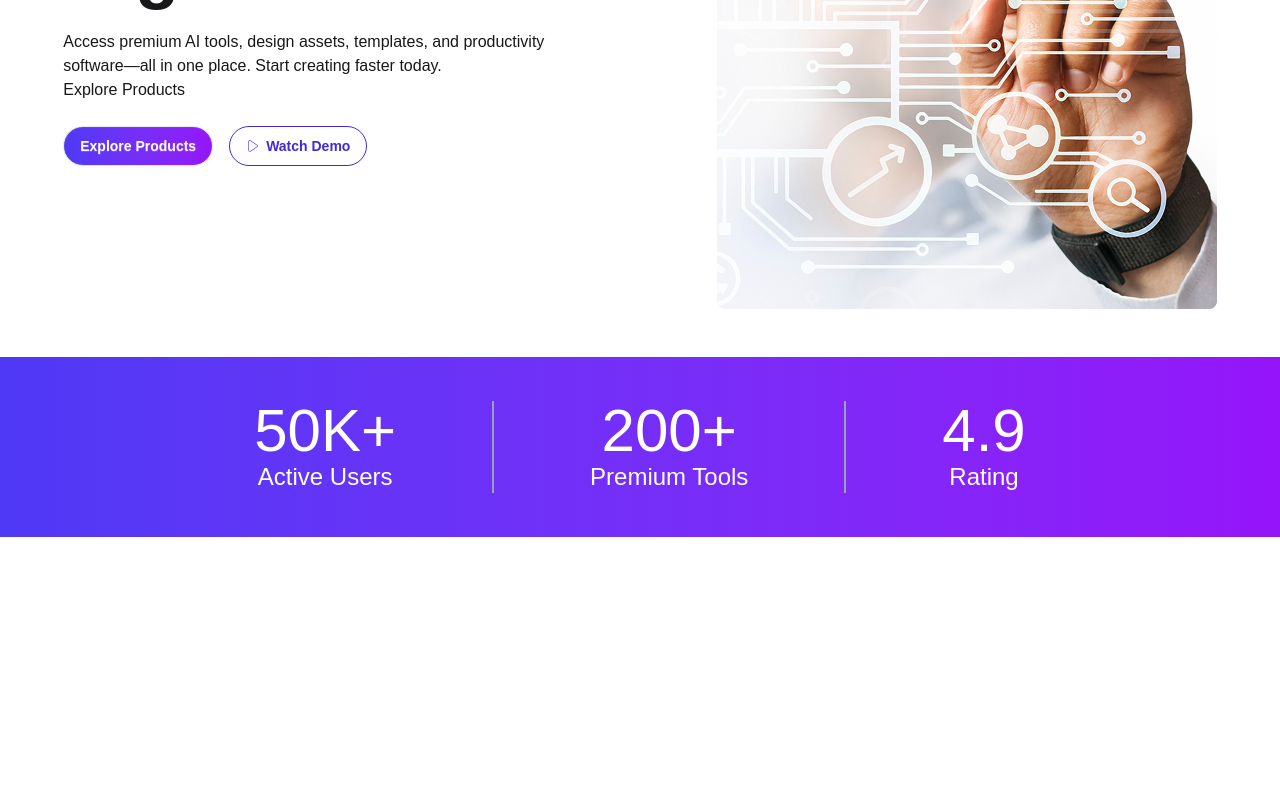
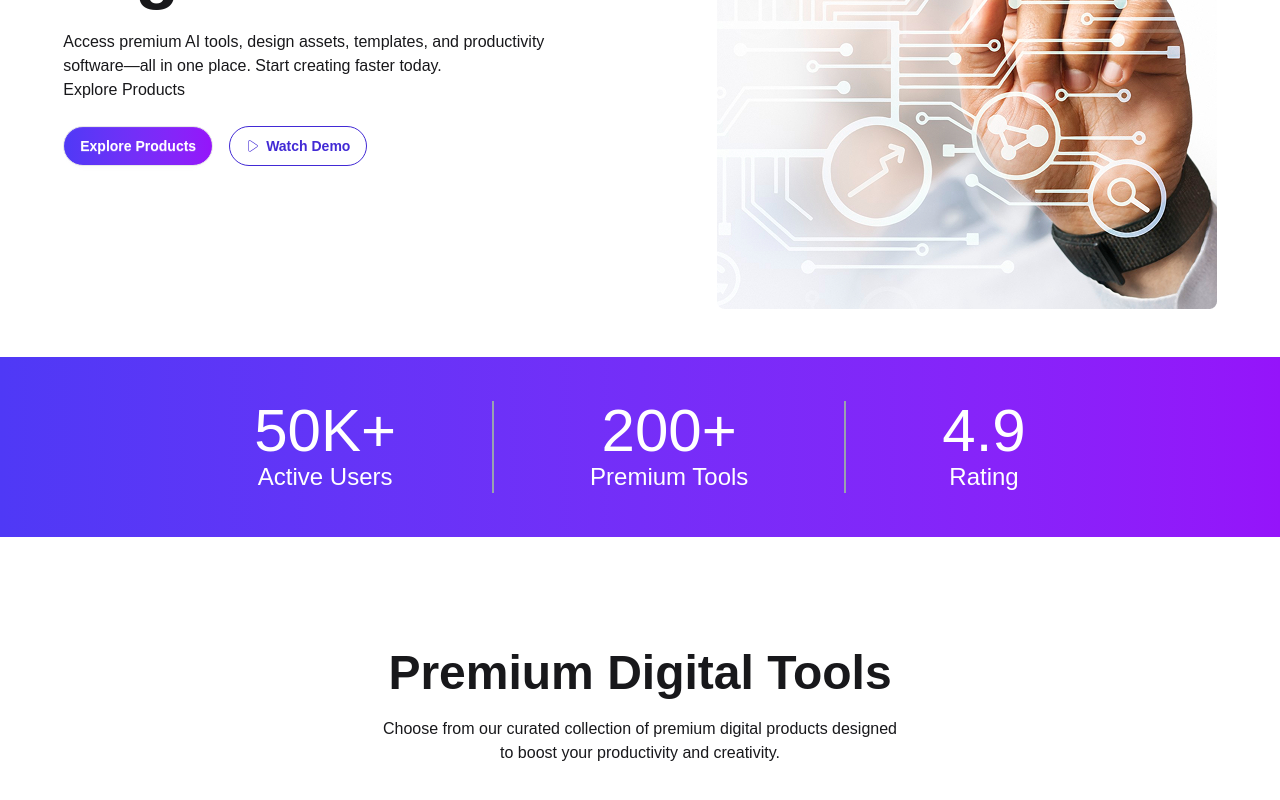
Before and after one commit to Badsha-Nishan/digital-tool-buying-website, a React (Vite) app: page / in a window 1280 px wide. Shown: the part 410-1210 px from the top of the page. Before the commit the page ends 947 px from the top, so only its background shows below. Built offline with nearby package versions, Linux system fonts and the light colour scheme.

Commit message:
added section title

```diff
--- a/src/App.jsx
+++ b/src/App.jsx
@@ -1,8 +1,8 @@
 import "./App.css";
 import Banner from "./components/Banner/Banner";
-import Banne from "./components/Banner/Banner";
 import Navbar from "./components/Navbar/Navbar";
 import Rating from "./components/Rating/Rating";
+import SectionTitle from "./components/SectionTitle/SectionTitle";
 
 function App() {
   return (
@@ -10,6 +10,7 @@ function App() {
       <Navbar></Navbar>
       <Banner></Banner>
       <Rating></Rating>
+      <SectionTitle></SectionTitle>
     </>
   );
 }
--- a/src/components/Rating/Rating.jsx
+++ b/src/components/Rating/Rating.jsx
@@ -2,7 +2,7 @@ import React from "react";
 
 const Rating = () => {
   return (
-    <div className=" text-white bg-linear-to-r from-[#4F39F6] to-[#9514FA] p-11 mt-12">
+    <div className=" text-white bg-linear-to-r from-[#4F39F6] to-[#9514FA] p-11 mt-12 mb-28">
       <div className="w-11/12 mx-auto flex flex-col md:flex-row items-center justify-center  text-center">
         <div className="border-r-2 border-gray-400 md:pr-24">
           <h2 className="text-6xl">50K+</h2>
--- /dev/null
+++ b/src/components/SectionTitle/SectionTitle.jsx
@@ -0,0 +1,16 @@
+import React from "react";
+
+const SectionTitle = () => {
+  return (
+    <div className="w-11/12 mx-auto text-center space-y-5 mb-9">
+      <h2 className="text-5xl font-bold">Premium Digital Tools</h2>
+      <p>
+        Choose from our curated collection of premium digital products designed
+        <br />
+        to boost your productivity and creativity.
+      </p>
+    </div>
+  );
+};
+
+export default SectionTitle;
```
